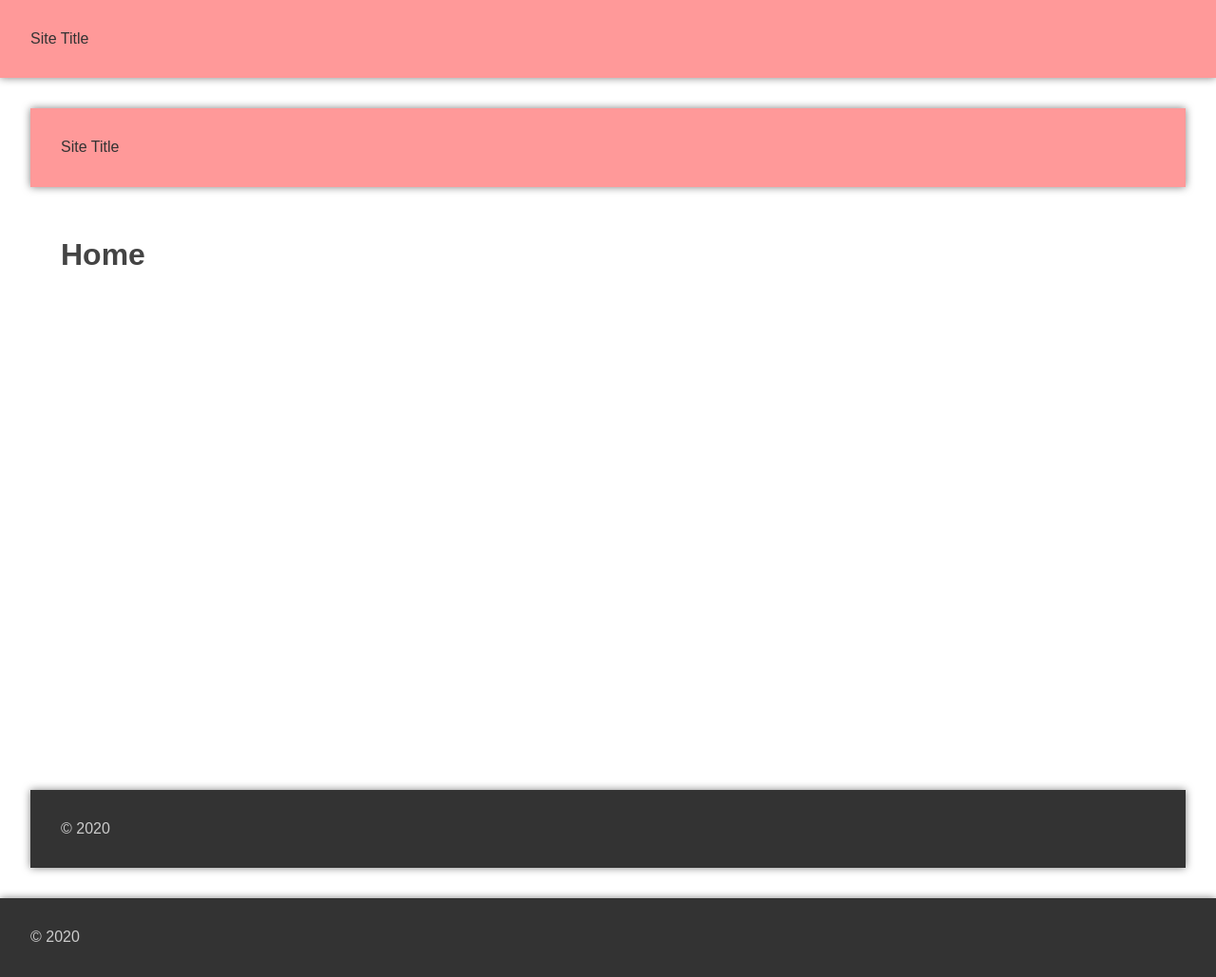
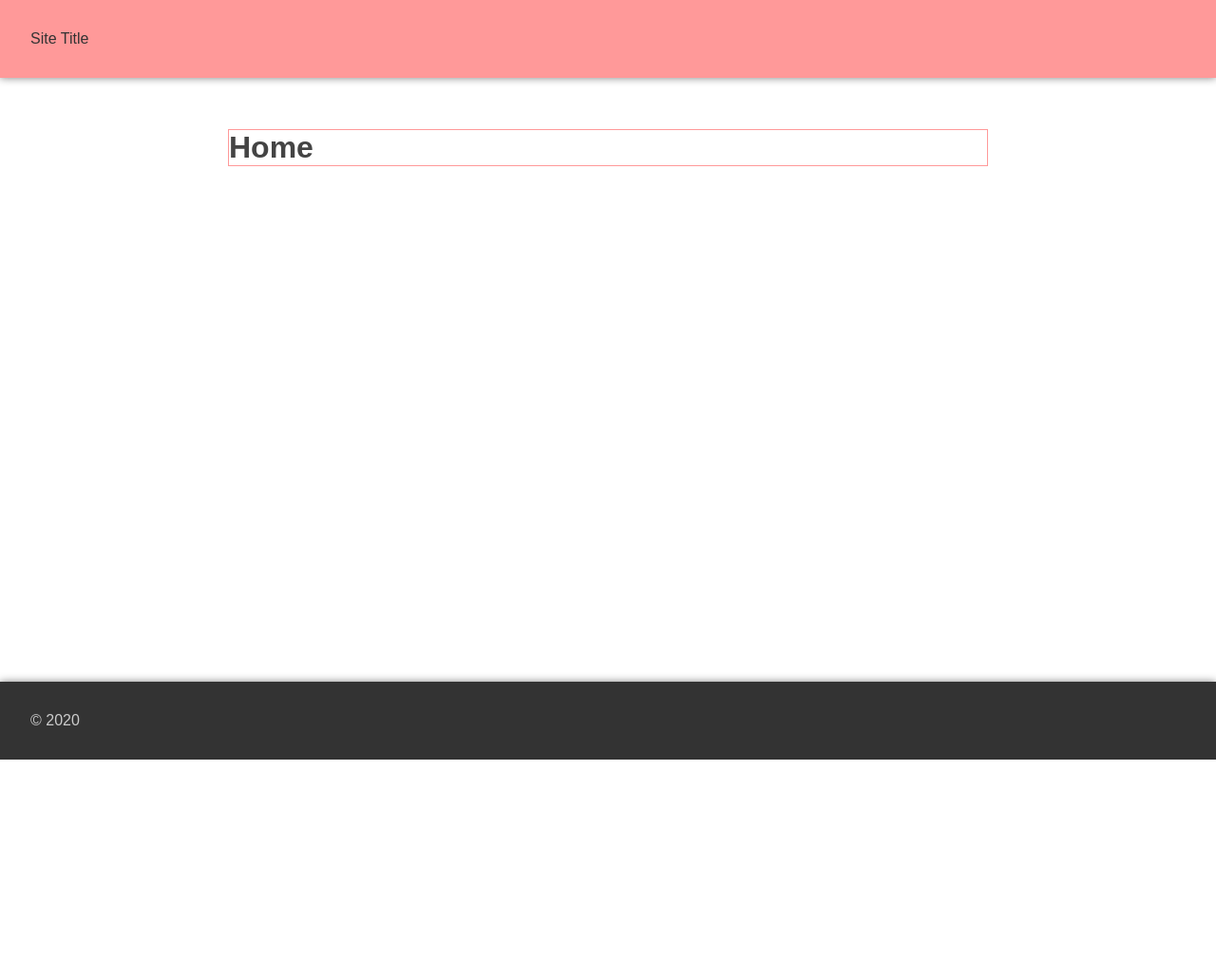
Before and after one commit to mbwatson/gastby-starter, a Gatsby site: page / in a window 1280 px wide. Shown: the whole page at 95% size. After the commit the page ends 800 px from the top, so only its background shows below. Built offline with nearby package versions, Linux system fonts and the light colour scheme; Gatsby itself is replaced by a stand-in of ours.

Commit message:
add container component

```diff
--- /dev/null
+++ b/src/components/layout/default/container.js
@@ -0,0 +1,20 @@
+import styled from 'styled-components'
+
+export const Container = styled.div`
+    & * { border: 1px solid #f99; }
+    width: ${ props => props.width || DEFAULT_WIDTH };
+    max-width: ${ props => props.maxWidth || DEFAULT_MAXWIDTH };
+    ${ props => props.minWidth ? `max-width: ${ props.minWidth };` : undefined }
+    ${ props => props.center ? 'margin: auto;' : undefined }
+`
+
+const DEFAULT_WIDTH = "calc(100% - 4rem)"
+const DEFAULT_MAXWIDTH = "800px"
+const TOP_GUTTER = '2rem'
+const BOTTOM_GUTTER = '2rem'
+
+export const PageContent = styled(Container)`
+    margin: auto;
+    margin-top: ${ props => props.gutters ? TOP_GUTTER : 0 };
+    margin-bottom: ${ props => props.gutters ? BOTTOM_GUTTER : 0 };
+`
--- /dev/null
+++ b/src/components/layout/default/default-layout.js
@@ -0,0 +1,35 @@
+import React, { Fragment } from 'react'
+import styled from 'styled-components'
+import PropTypes from 'prop-types'
+import { Header } from './header'
+import { Main } from './main'
+import { Footer } from './footer'
+
+import '../../../styles/normalize.css'
+import '../../../styles/customize.css'
+
+const LayoutWrapper = styled.div`
+    min-height: 100vh;
+    display: flex;
+    flex-direction: column;
+`
+
+export const DefaultLayout = ({ children }) => {
+    return (
+        <LayoutWrapper>
+            <Header>
+                Site Title
+            </Header>
+            <Main>
+                { children }
+            </Main>
+            <Footer>
+                &copy; { new Date().getFullYear() }
+            </Footer>
+        </LayoutWrapper>
+    )
+}
+
+DefaultLayout.propTypes = {
+    children: PropTypes.node.isRequired,
+}
--- a/src/components/layout/default/index.js
+++ b/src/components/layout/default/index.js
@@ -1,35 +1,2 @@
-import React, { Fragment } from 'react'
-import styled from 'styled-components'
-import PropTypes from 'prop-types'
-import { Header } from './header'
-import { Main } from './main'
-import { Footer } from './footer'
-
-import '../../../styles/normalize.css'
-import '../../../styles/customize.css'
-
-const LayoutWrapper = styled.div`
-    min-height: 100vh;
-    display: flex;
-    flex-direction: column;
-`
-
-export const DefaultLayout = ({ children }) => {
-    return (
-        <LayoutWrapper>
-            <Header>
-                Site Title
-            </Header>
-            <Main>
-                { children }
-            </Main>
-            <Footer>
-                &copy; { new Date().getFullYear() }
-            </Footer>
-        </LayoutWrapper>
-    )
-}
-
-DefaultLayout.propTypes = {
-    children: PropTypes.node.isRequired,
-}
+export * from './container'
+export * from './default-layout'
--- a/src/pages/index.js
+++ b/src/pages/index.js
@@ -1,12 +1,12 @@
 import React from 'react'
 import { Link } from 'gatsby'
-import { DefaultLayout } from '../components/layout'
+import { PageContent } from '../components/layout'
 import { SEO } from '../components/seo'
 
 const IndexPage = () => (
-    <DefaultLayout>
+    <PageContent>
         <h1>Home</h1>
-    </DefaultLayout>
+    </PageContent>
 )
 
 export default IndexPage
```
